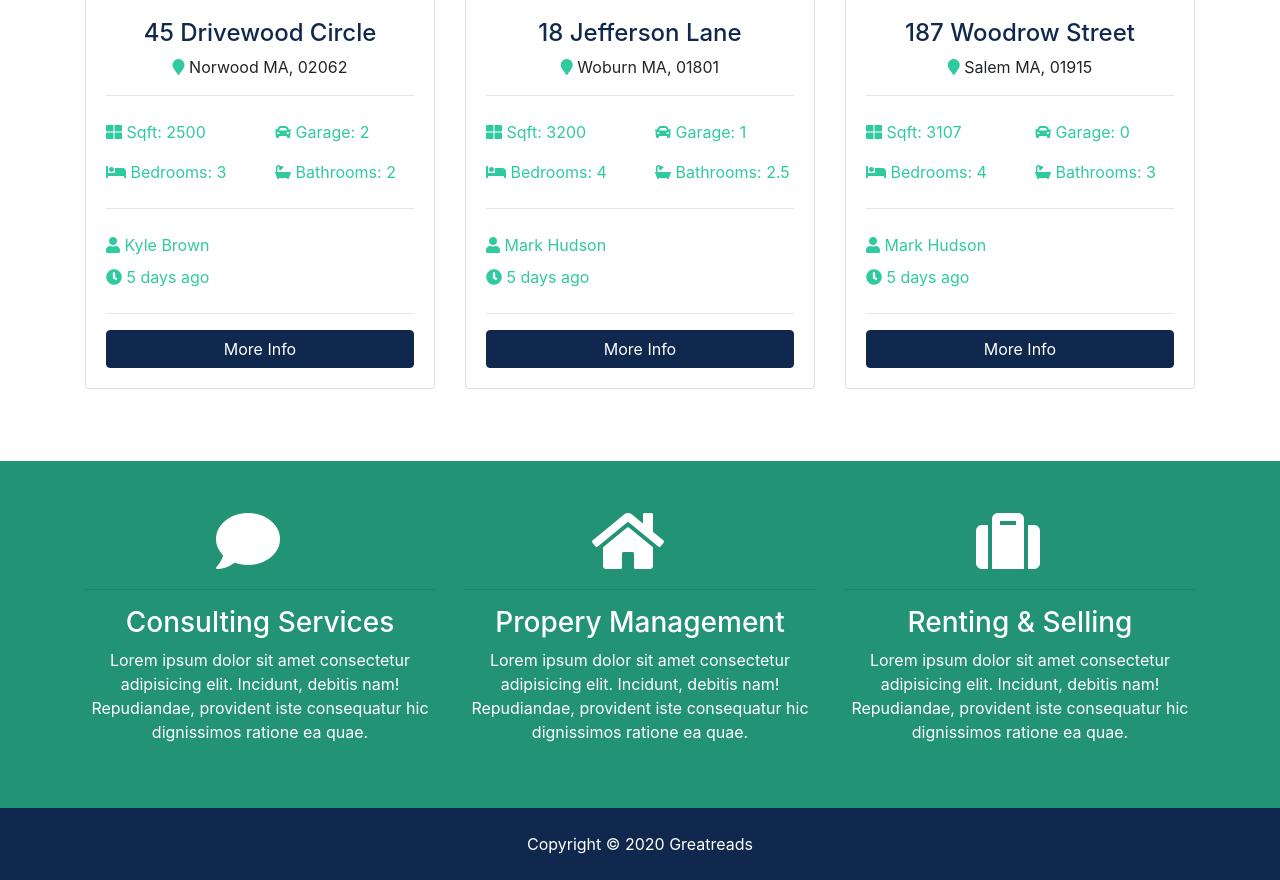
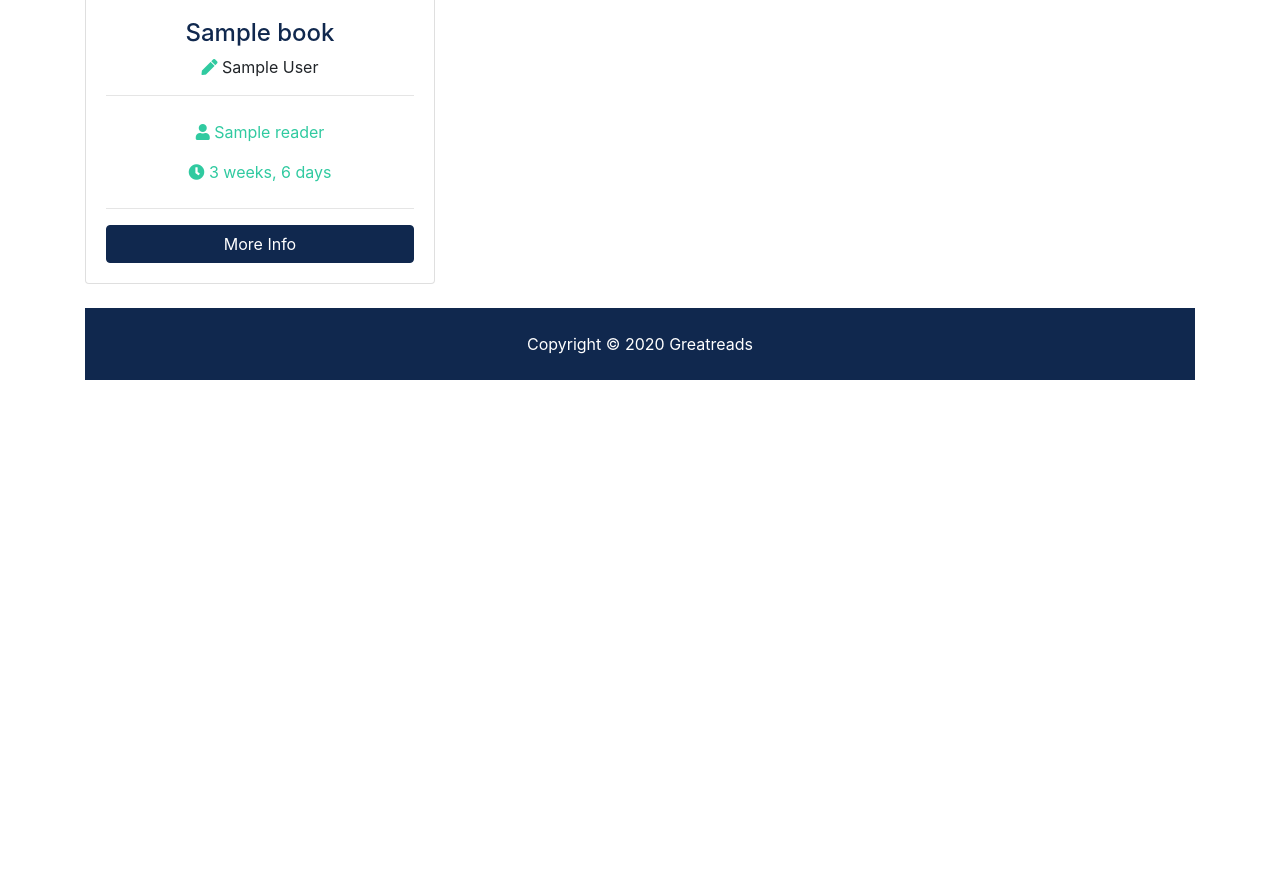
Before and after one commit to adudley78/greatreads, a Django app: page / in a window 1280 px wide. Shown: the part 1123-2003 px from the top of the page. After the commit the page ends 1503 px from the top, so only its background shows below. Run offline with Django 3.2, Linux system fonts and the light colour scheme; tables that the repository leaves empty hold one stand-in row (values such as "Sample post"); grey boxes marked "Sample" are stand-in pictures; some libraries are stand-ins or nearby versions.

Commit message:
Make home page view dynamic

```diff
--- a/pages/views.py
+++ b/pages/views.py
@@ -1,9 +1,16 @@
 from django.shortcuts import render
 from django.http import HttpResponse
 
+from books.models import Book
 
 def index(request):
-    return render(request, 'pages/index.html')
+    books = Book.objects.order_by('-add_date')
+
+    context = {
+        'books': books
+    }
+
+    return render(request, 'pages/index.html', context)
 
 def about(request):
     return render(request, 'pages/about.html')
--- a/templates/pages/index.html
+++ b/templates/pages/index.html
@@ -1,4 +1,6 @@
 {% extends 'base.html' %}
+
+{% load humanize %}
 
 {% block content %}
 
@@ -42,169 +44,41 @@
   </section>
 
   <!-- Books -->
-  <section id="listings" class="py-5">
+  <section id="books" class="py-5">
     <div class="container">
-      <h3 class="text-center mb-3">Hot Books</h3>
+      <h3 class="text-center mb-3">Newest Books</h3>
       <div class="row">
-        <!-- Book 1 -->
+        {% if books %}
+          {% for book in books %}
             <div class="col-md-6 col-lg-4 mb-4">
-          <div class="card listing-preview">
-            <img class="card-img-top" src="assets/img/homes/home-1.jpg" alt="">
-            <div class="card-img-overlay">
-              <h2>
-                <span class="badge badge-secondary text-white">$490,000</span>
-              </h2>
-            </div>
+              <div class="card book-preview">
+                <img class="card-img-top" src="{{book.cover_img.url}}" alt="">
                 <div class="card-body">
-              <div class="listing-heading text-center">
-                <h4 class="text-primary">45 Drivewood Circle</h4>
+                  <div class="book-heading text-center">
+                    <h4 class="text-primary">{{ book.title }}</h4>
                     <p>
-                  <i class="fas fa-map-marker text-secondary"></i> Norwood MA, 02062</p>
+                      <i class="fas fa-pen text-secondary"></i> {{ book.author }}</p>
                   </div>
                   <hr>
-              <div class="row py-2 text-secondary">
-                <div class="col-6">
-                  <i class="fas fa-th-large"></i> Sqft: 2500</div>
-                <div class="col-6">
-                  <i class="fas fa-car"></i> Garage: 2</div>
+                  <div class="row py-2 text-secondary text-center">
+                    <div class="col-12">
+                      <i class="fas fa-user"></i> {{ book.reader }}</div>
                   </div>
-              <div class="row py-2 text-secondary">
-                <div class="col-6">
-                  <i class="fas fa-bed"></i> Bedrooms: 3</div>
-                <div class="col-6">
-                  <i class="fas fa-bath"></i> Bathrooms: 2</div>
+                  <div class="row py-2 text-secondary text-center">
+                    <div class="col-12">
+                      <i class="fas fa-clock"></i> {{ book.add_date | timesince }}</div>
                   </div>
                   <hr>
-              <div class="row py-2 text-secondary">
-                <div class="col-6">
-                  <i class="fas fa-user"></i> Kyle Brown</div>
-              </div>
-              <div class="row text-secondary pb-2">
-                <div class="col-6">
-                  <i class="fas fa-clock"></i> 5 days ago</div>
-              </div>
-              <hr>
-              <a href="listing.html" class="btn btn-primary btn-block">More Info</a>
+                  <a href="{% url 'book' book.id %}" class="btn btn-primary btn-block">More Info</a>
                 </div>
               </div>
             </div>
-
-        <!-- Book 2 -->
-        <div class="col-md-6 col-lg-4 mb-4">
-          <div class="card listing-preview">
-            <img class="card-img-top" src="assets/img/homes/home-2.jpg" alt="">
-            <div class="card-img-overlay">
-              <h2>
-                <span class="badge badge-secondary text-white">$550,000</span>
-              </h2>
+          {% endfor %}
+        {% else %}
+          <div class="col-md-12">
+            <p>No Books Available</p>
           </div>
-            <div class="card-body">
-              <div class="listing-heading text-center">
-                <h4 class="text-primary">18 Jefferson Lane</h4>
-                <p>
-                  <i class="fas fa-map-marker text-secondary"></i> Woburn MA, 01801</p>
-              </div>
-              <hr>
-              <div class="row py-2 text-secondary">
-                <div class="col-6">
-                  <i class="fas fa-th-large"></i> Sqft: 3200</div>
-                <div class="col-6">
-                  <i class="fas fa-car"></i> Garage: 1</div>
-              </div>
-              <div class="row py-2 text-secondary">
-                <div class="col-6">
-                  <i class="fas fa-bed"></i> Bedrooms: 4</div>
-                <div class="col-6">
-                  <i class="fas fa-bath"></i> Bathrooms: 2.5</div>
-              </div>
-              <hr>
-              <div class="row py-2 text-secondary">
-                <div class="col-6">
-                  <i class="fas fa-user"></i> Mark Hudson</div>
-              </div>
-              <div class="row text-secondary pb-2">
-                <div class="col-6">
-                  <i class="fas fa-clock"></i> 5 days ago</div>
-              </div>
-              <hr>
-              <a href="listing.html" class="btn btn-primary btn-block">More Info</a>
-            </div>
-          </div>
+        {% endif %}
       </div>
 
-        <!-- Book 3 -->
-        <div class="col-md-6 col-lg-4 mb-4">
-          <div class="card listing-preview">
-            <img class="card-img-top" src="assets/img/homes/home-3.jpg" alt="">
-            <div class="card-img-overlay">
-              <h2>
-                <span class="badge badge-secondary text-white">$580,000</span>
-              </h2>
-            </div>
-            <div class="card-body">
-              <div class="listing-heading text-center">
-                <h4 class="text-primary">187 Woodrow Street</h4>
-                <p>
-                  <i class="fas fa-map-marker text-secondary"></i> Salem MA, 01915</p>
-              </div>
-              <hr>
-              <div class="row py-2 text-secondary">
-                <div class="col-6">
-                  <i class="fas fa-th-large"></i> Sqft: 3107</div>
-                <div class="col-6">
-                  <i class="fas fa-car"></i> Garage: 0</div>
-              </div>
-              <div class="row py-2 text-secondary">
-                <div class="col-6">
-                  <i class="fas fa-bed"></i> Bedrooms: 4</div>
-                <div class="col-6">
-                  <i class="fas fa-bath"></i> Bathrooms: 3</div>
-              </div>
-              <hr>
-              <div class="row py-2 text-secondary">
-                <div class="col-6">
-                  <i class="fas fa-user"></i> Mark Hudson</div>
-              </div>
-              <div class="row text-secondary pb-2">
-                <div class="col-6">
-                  <i class="fas fa-clock"></i> 5 days ago</div>
-              </div>
-              <hr>
-              <a href="listing.html" class="btn btn-primary btn-block">More Info</a>
-            </div>
-          </div>
-        </div>
-
-      </div>
-    </div>
-  </section>
-
-  <section id="features" class="py-5 bg-secondary text-white">
-    <div class="container">
-      <div class="row text-center">
-        <div class="col-md-4">
-          <i class="fas fa-comment fa-4x mr-4"></i>
-          <hr>
-          <h3>Consulting Services</h3>
-          <p>Lorem ipsum dolor sit amet consectetur adipisicing elit. Incidunt, debitis nam! Repudiandae, provident iste consequatur
-            hic dignissimos ratione ea quae.</p>
-        </div>
-        <div class="col-md-4">
-          <i class="fas fa-home fa-4x mr-4"></i>
-          <hr>
-          <h3>Propery Management</h3>
-          <p>Lorem ipsum dolor sit amet consectetur adipisicing elit. Incidunt, debitis nam! Repudiandae, provident iste consequatur
-            hic dignissimos ratione ea quae.</p>
-        </div>
-        <div class="col-md-4">
-          <i class="fas fa-suitcase fa-4x mr-4"></i>
-          <hr>
-          <h3>Renting & Selling</h3>
-          <p>Lorem ipsum dolor sit amet consectetur adipisicing elit. Incidunt, debitis nam! Repudiandae, provident iste consequatur
-            hic dignissimos ratione ea quae.</p>
-        </div>
-      </div>
-    </div>
-  </section>
-
 {% endblock %}
```
Lines whose indentation alone changed are shown as unchanged.
